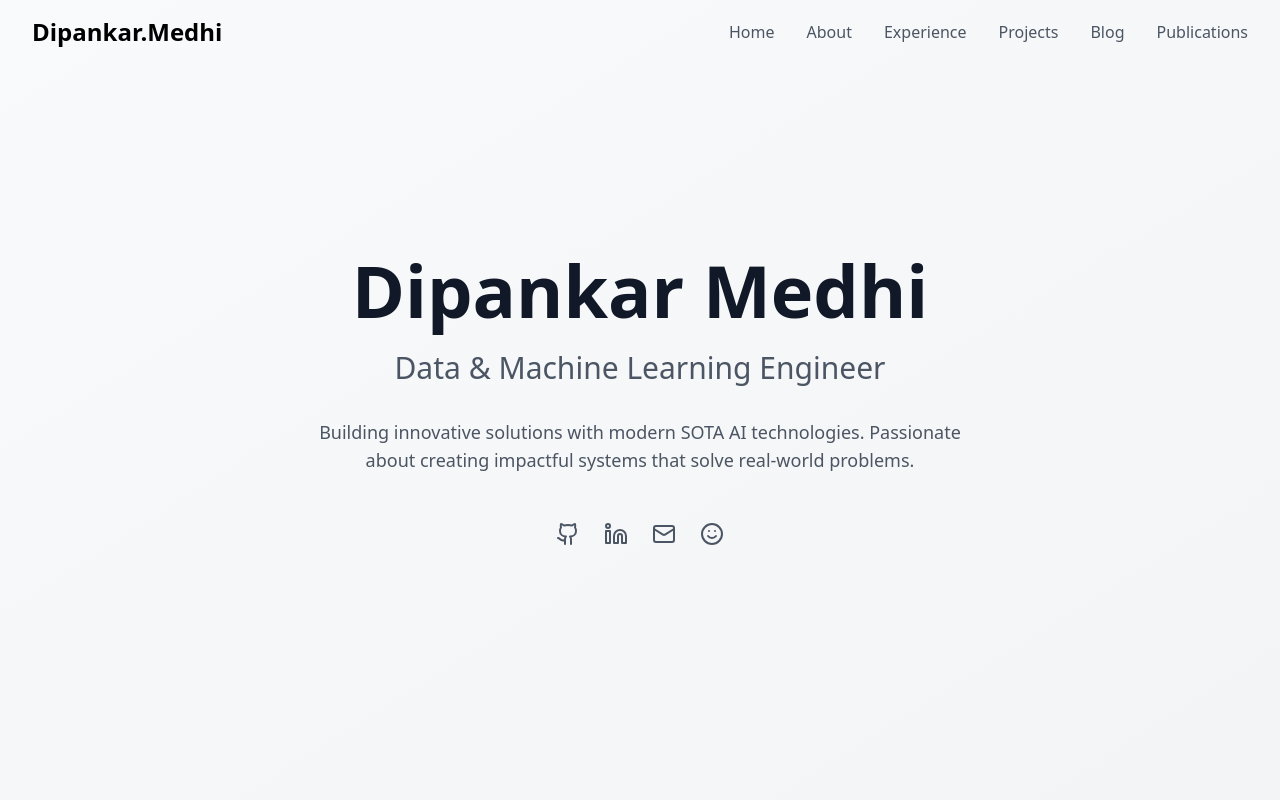
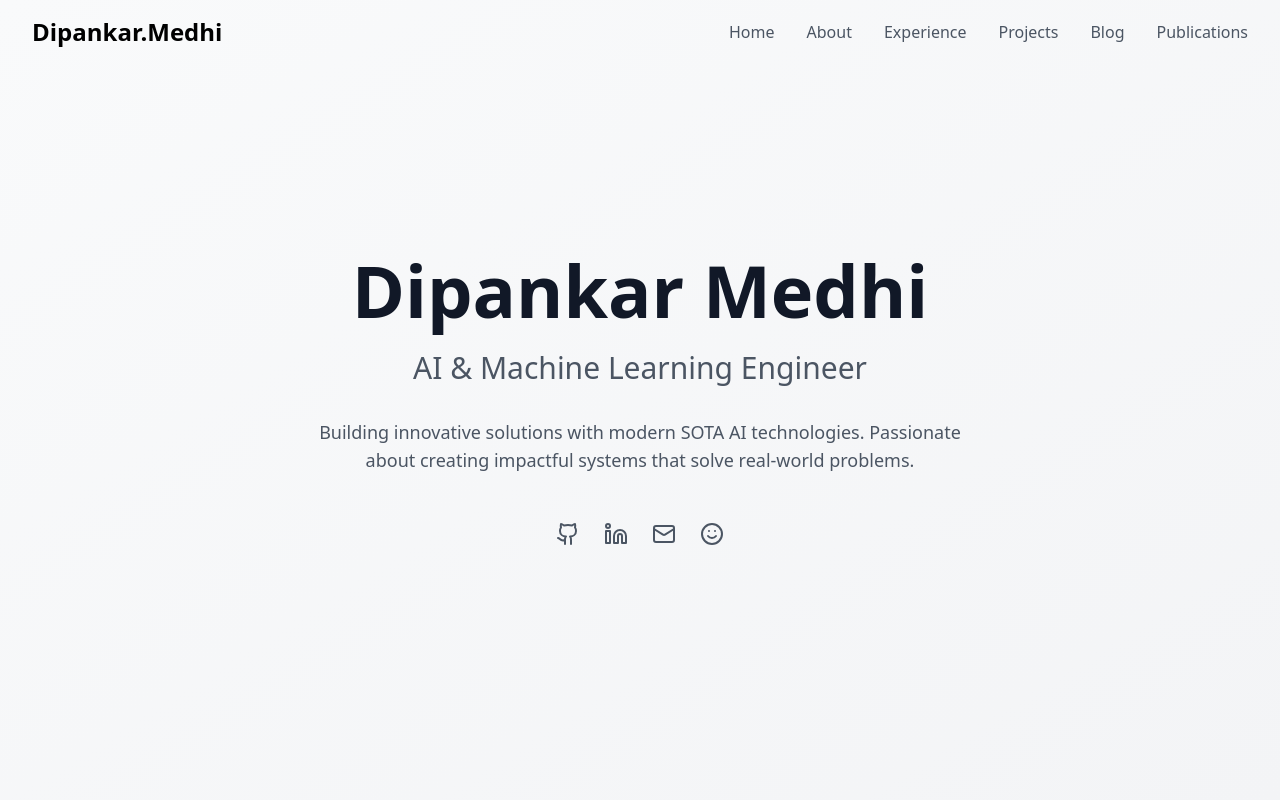
Before and after one commit to d1pankarmedhi/portfolio, a React (Vite) app: page / in a window 1280 px wide. Shown: the top 800 px of the page. Built offline with nearby package versions, Linux system fonts and the light colour scheme.

Commit message:
change tagline

```diff
--- a/src/components/Hero.tsx
+++ b/src/components/Hero.tsx
@@ -19,7 +19,7 @@ const Hero = () => {
             Dipankar Medhi
           </h1>
           <h2 className="text-2xl md:text-3xl text-gray-600 mb-8">
-            Data & Machine Learning Engineer
+            AI & Machine Learning Engineer
           </h2>
           <p className="text-lg text-gray-600 max-w-2xl mx-auto mb-12">
             Building innovative solutions with modern SOTA AI technologies.
```
